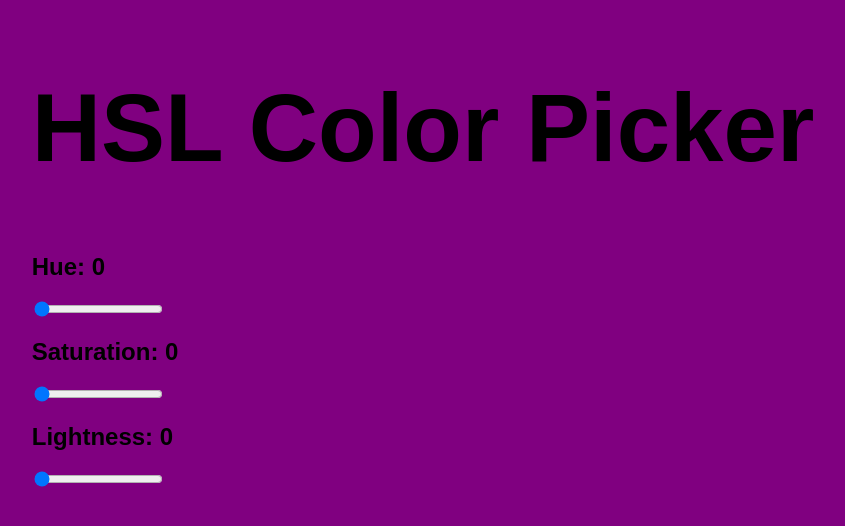
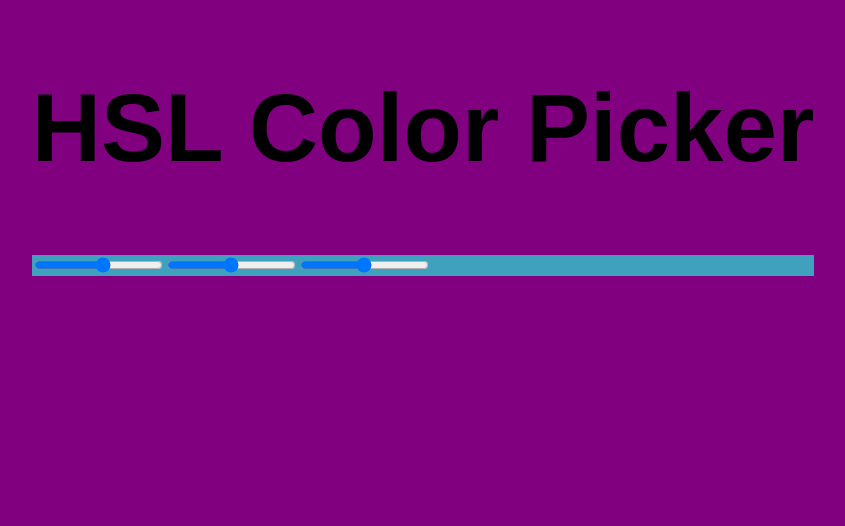
Before and after one commit to mallorysmith64/color-picker, a React (Create React App) app: page / in a window 1280 px wide. Shown: the top 526 px of the page, without its empty margins (217-1062 px from the left). Built offline with nearby package versions, Linux system fonts and the light colour scheme.

Commit message:
all 3 sliders now change colors

```diff
--- a/src/App.js
+++ b/src/App.js
@@ -1,7 +1,5 @@
 import React, { Component } from 'react'
-import Hue from './components/Hue'
-import Saturation from './components/Saturation'
-import Lightness from './components/Lightness'
+import ColorPickerHook from './components/ColorPickerHook'
 // import ColorPicker from './components/ColorPicker'
 
 class App extends Component {
@@ -10,10 +8,7 @@ class App extends Component {
     return (
       <section>
         <h1>HSL Color Picker</h1>
-        <Hue />
-        <Saturation />
-        <Lightness />
-        {/* <ColorPicker/> */}
+        <ColorPickerHook />
       </section>
     )
   }
--- /dev/null
+++ b/src/components/ColorPickerHook.js
@@ -0,0 +1,57 @@
+import React, { useState } from 'react'
+
+const ColorPickerHook = () => {
+  const [hue, setHue] = useState(Math.floor(Math.random() * 360))
+  const [saturation, setSaturation] = useState(50)
+  const [lightness, setLightness] = useState(50)
+
+  // function changeBackground = () => {
+  //   setHue(Math.ceil(Math.random() * 360),
+  //   setSaturation(Math.ceil(Math.random() * 100),
+  //   setLightness(Math.ceil(Math.random()* 100)
+  // }
+
+  return (
+    <>
+      {/* <button
+        className="background-btn"
+        value={backgroundColor}
+        onClick={changeBackground}
+      /> */}
+      <section
+        style={{
+          backgroundColor: `hsl(${hue},${saturation}%,${lightness}%)`
+        }}
+      >
+        {/* <h2>Hue: {hue}</h2> */}
+        <input
+          type="range"
+          min="0"
+          max="360"
+          step="2"
+          value={hue}
+          onChange={e => setHue(e.target.value)}
+        />
+        {/* <h2>Lightness: {lightness}</h2> */}
+        <input
+          type="range"
+          min="0"
+          max="100"
+          step="2"
+          value={lightness}
+          onChange={e => setLightness(e.target.value)}
+        />
+        {/* <h2>Saturation: {saturation}</h2> */}
+        <input
+          type="range"
+          min="0"
+          max="100"
+          step="2"
+          value={saturation}
+          onChange={e => setSaturation(e.target.value)}
+        />
+      </section>
+    </>
+  )
+}
+export default ColorPickerHook
--- a/src/components/Colorpicker.js
+++ b/src/components/Colorpicker.js
@@ -83,6 +83,7 @@
 //     )
 //   }
 // }
+
 // export default ColorPicker
 
 //color picker without hooks version
--- a/src/components/Hue.js
+++ /dev/null
@@ -1,22 +0,0 @@
-import React, { useState } from 'react'
-
-function Hue() {
-  const [hue, setHue] = useState(0)
-  return (
-    <>
-      <section>
-        <h2>Hue: {hue}</h2>
-        <input
-          type="range"
-          min="0"
-          max="360"
-          step="2"
-          value={hue}
-          onChange={e => setHue(e.target.value)}
-        />
-      </section>
-    </>
-  )
-}
-
-export default Hue
--- a/src/components/Lightness.js
+++ /dev/null
@@ -1,22 +0,0 @@
-import React, { useState } from 'react'
-
-function Lightness() {
-  const [lightness, setLightness] = useState(0)
-  return (
-    <>
-      <section>
-        <h2>Lightness: {lightness}</h2>
-        <input
-          type="range"
-          min="0"
-          max="100"
-          step="2"
-          value={lightness}
-          onChange={e => setLightness(e.target.value)}
-        />
-      </section>
-    </>
-  )
-}
-
-export default Lightness
--- a/src/components/Saturation.js
+++ /dev/null
@@ -1,22 +0,0 @@
-import React, { useState } from 'react'
-
-function Saturation() {
-  const [saturation, setSaturation] = useState(0)
-  return (
-    <>
-      <section>
-        <h2>Saturation: {saturation}</h2>
-        <input
-          type="range"
-          min="0"
-          max="100"
-          step="2"
-          value={saturation}
-          onChange={e => setSaturation(e.target.value)}
-        />
-      </section>
-    </>
-  )
-}
-
-export default Saturation
```
